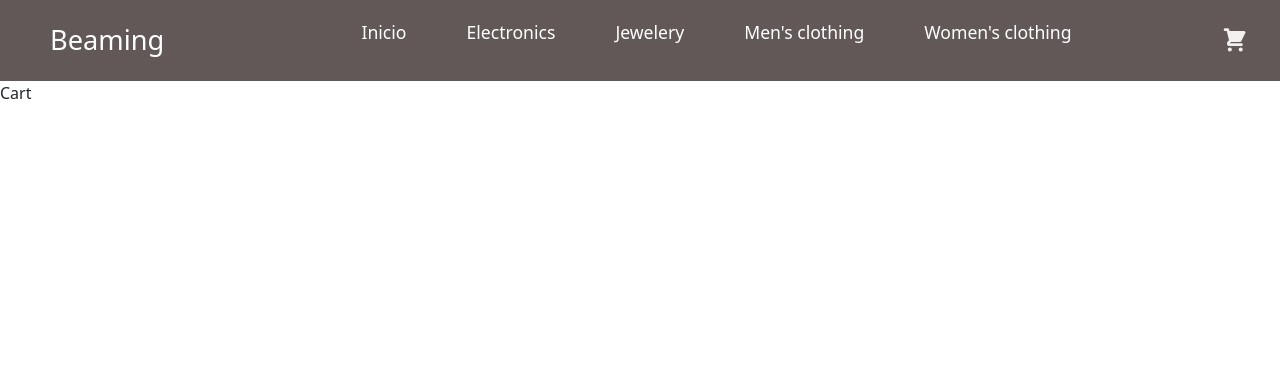
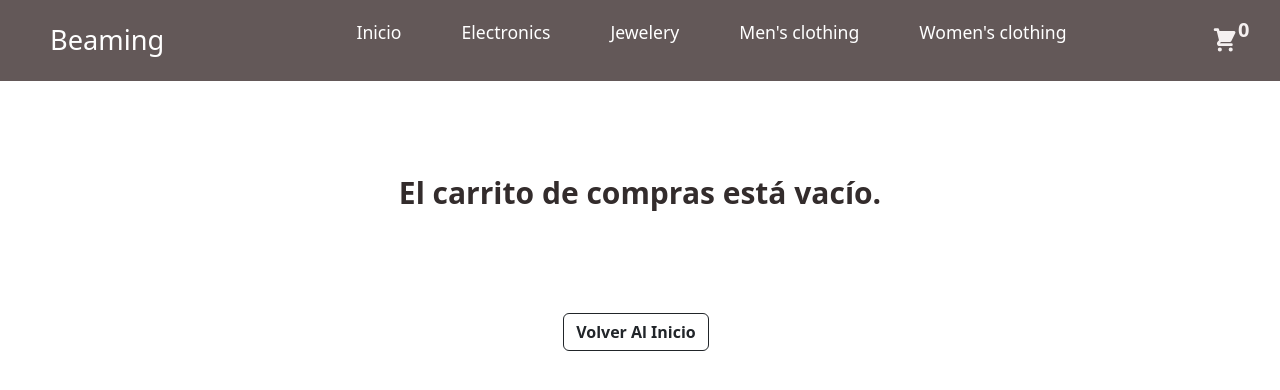
Before and after one commit to carmen-di/Beaming-DominguezIribe, a React (Create React App) app: page /cart in a window 1280 px wide. Shown: the top 390 px of the page. Built offline with nearby package versions, Linux system fonts and the light colour scheme.

Commit message:
cart view

```diff
--- /dev/null
+++ b/src/components/CartItem/index.jsx
@@ -0,0 +1,47 @@
+import React from 'react'
+import { useContext } from 'react';
+import {FaTrash} from 'react-icons/fa';
+import { Shop } from '../../context/CartContext'
+import './styles.css'
+
+const CartItem = () => {
+  const {cart, removeItem} = useContext(Shop);
+  return (
+    <div className="contenedorCart">
+      <table>
+        <thead>
+          <tr className='fila'>
+            <th>#</th>
+            <th>Producto</th>
+            <th>Precio</th>
+            <th>Subtotal</th>
+            <th></th>
+          </tr>
+        </thead>
+        {
+          cart.map((item) => {
+            const handleRemove = () => {
+              removeItem(item.id)
+            }
+            return(
+              <tbody key={item.id}>
+                <tr className="filaItem">
+                  <td>{item.quantity}</td>
+                  <td> {item.title} <img src={item.image} alt={item.title}/> </td>
+                  <td>$ {item.price}</td>
+                  <td>$ {(item.quantity * item.price).toFixed(2)}</td>
+                  <td>
+                  <button className='tacho' onClick={handleRemove}><FaTrash/></button>
+                  </td>
+                </tr>
+              </tbody>
+
+            )
+          })
+        }
+      </table>
+    </div>
+  );
+}
+
+export default CartItem
--- /dev/null
+++ b/src/components/CartItem/styles.css
@@ -0,0 +1,29 @@
+.contenedorCart{
+    margin-top: 3rem;
+    display: flex;
+    justify-content: center;
+    align-items: center;
+    text-align: center;
+}
+
+.fila{
+    background-color: #635858;
+    height: 45px;
+    color: #fff;
+}
+.fila th{
+    padding: 12px;
+}
+.filaItem img{
+    padding-left: 2%;
+    max-width: 40px;
+}
+table{
+    width: 80%;
+}
+
+.tacho{
+    width: 45%;
+    border: #fff;
+    background-color: #fff;
+}
--- a/src/components/CartWidget/index.jsx
+++ b/src/components/CartWidget/index.jsx
@@ -1,11 +1,25 @@
 import React from 'react'
+import {HiShoppingCart} from 'react-icons/hi';
+import {useContext} from "react";
+import {useNavigate} from 'react-router-dom';
+import {Shop} from '../../context/CartContext';
 import './styles.css'
-import {HiShoppingCart} from 'react-icons/hi';
 
 const CartWidget = () => {
+  const navigate = useNavigate()
+
+  const redireccion = () => {
+    navigate('/cart')
+  }
+
+  const {cart} = useContext(Shop)
+
   return (
     <div className='carrito'>
-      <HiShoppingCart />
+      <HiShoppingCart onClick={redireccion}/>
+      <span className= {cart.length ? '' : 'off'}>
+        {cart.length}
+      </span>
     </div>
   )
 }
--- a/src/components/CartWidget/styles.css
+++ b/src/components/CartWidget/styles.css
@@ -4,3 +4,16 @@
     font-size: 1.7rem;
     color: #f5f0f0;
 }
+
+.carrito :hover{
+    color: #d6c9c9;
+}
+
+.carrito span{
+    position: relative;
+    bottom: 12px;
+    width: 10px;
+    height: 10px;
+    font-size: 20px;
+    font-weight: 600;
+}
--- a/src/components/ItemDetail/index.jsx
+++ b/src/components/ItemDetail/index.jsx
@@ -13,7 +13,7 @@ const ItemDetail = ({product}) => {
   const [qty, setQty] = useState(0);
   const navigate = useNavigate();
 
-  const {addItem} = useContext(Shop);
+  const {addItem, removeItem, clearCart} = useContext(Shop);
 
   const addCart = (quantity) => {
     setQty(quantity);
@@ -22,7 +22,15 @@ const ItemDetail = ({product}) => {
   const handleFinish = () => {
     const productToSave = {...product, quantity: qty}
     addItem(productToSave)
-    navigate("./cart")
+    navigate("/cart")
+  }
+
+  const limpiarCarrito = () => {
+    clearCart()
+  }
+
+  const eliminarItem = () =>{
+    removeItem(product)
   }
 
   console.log(qty)
--- a/src/components/ItemDetail/styles.css
+++ b/src/components/ItemDetail/styles.css
@@ -16,7 +16,6 @@ h1{
     margin: 0px auto;
 }
 
-
 .DataDescripcion{
     display: flex;
     flex-direction: column;
@@ -25,3 +24,7 @@ h1{
 .DataDescripcion p{
     width: 40vh;
 }
+
+.DataDescripcion button{
+    margin-bottom: 8px;
+}
--- a/src/components/NavBar/index.jsx
+++ b/src/components/NavBar/index.jsx
@@ -1,9 +1,10 @@
 import React from 'react'
 import CartWidget from '../CartWidget'
 import './styles.css'
-import { Link} from 'react-router-dom';
+import { Link } from 'react-router-dom';
 
 const NavBar = () => {
+
   return (
     <nav className='navbar'>
       <Link className="navbar-brand" to= "/">Beaming</Link>
--- a/src/container/CartContainer/index.jsx
+++ b/src/container/CartContainer/index.jsx
@@ -1,8 +1,33 @@
-import React from 'react'
+import React, { useContext } from 'react'
+import { useNavigate } from 'react-router-dom';
+import { Shop } from '../../context/CartContext'
+import CartItem from '../../components/CartItem';
+import Button from 'react-bootstrap/Button';
+import './styles.css'
 
 const Cart = () => {
-  return (
-    <div>Cart</div>
+
+  const {cart, removeItem} = useContext(Shop);
+
+  const nav = useNavigate();
+  const redireccion = () => {
+    nav(`/`);
+  };
+
+  return(
+    <div>
+      {cart.length ? (
+        ((<button onClick={removeItem}> </button>),
+        cart.map((cartProds) => {
+          return <CartItem key={cartProds.id} cartProds={cartProds} />;
+        }))
+      ) : (
+        <div>
+          <h1>El carrito de compras está vacío.</h1>
+          <Button className='btnVolver' variant="outline-dark" onClick={redireccion}>Volver Al Inicio</Button>
+        </div>
+      )}
+    </div>
   )
 }
 
--- a/src/container/CartContainer/styles.css
+++ b/src/container/CartContainer/styles.css
@@ -0,0 +1,9 @@
+.btnVolver{
+    position: absolute;
+    font-weight: 700;
+    left: 44%;
+}
+
+.btnVolver :hover{
+    color: #635858;
+}
--- a/src/context/CartContext.jsx
+++ b/src/context/CartContext.jsx
@@ -31,8 +31,8 @@ const CartContext = ({children}) => {
         return cart.some(product => product.id === id)
     };
 
-    const removeItem = (id) => {
-        const removedCart = cart.filter(product => product.id !== id);
+    const removeItem = (itemRemove) => {
+        const removedCart = cart.filter(product => product.id !== itemRemove);
         setCart(removedCart);
     }
 
@@ -41,7 +41,7 @@ const CartContext = ({children}) => {
     }
 
     return (
-        <Shop.Provider value= {{cart, addItem}}>
+        <Shop.Provider value= {{cart, addItem, removeItem, clearCart}}>
             {children}
         </Shop.Provider>
     )
```
Lines whose indentation alone changed are shown as unchanged.
